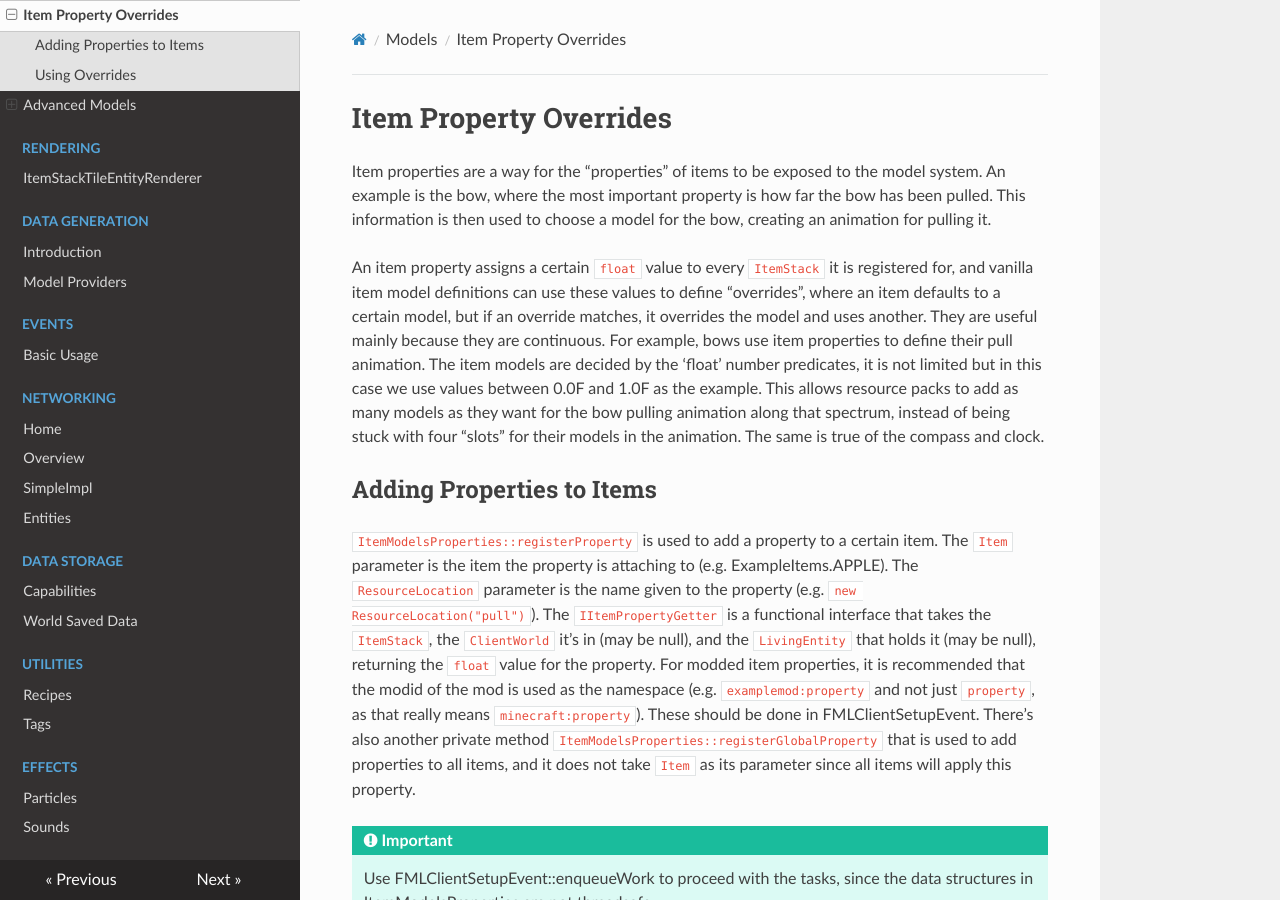
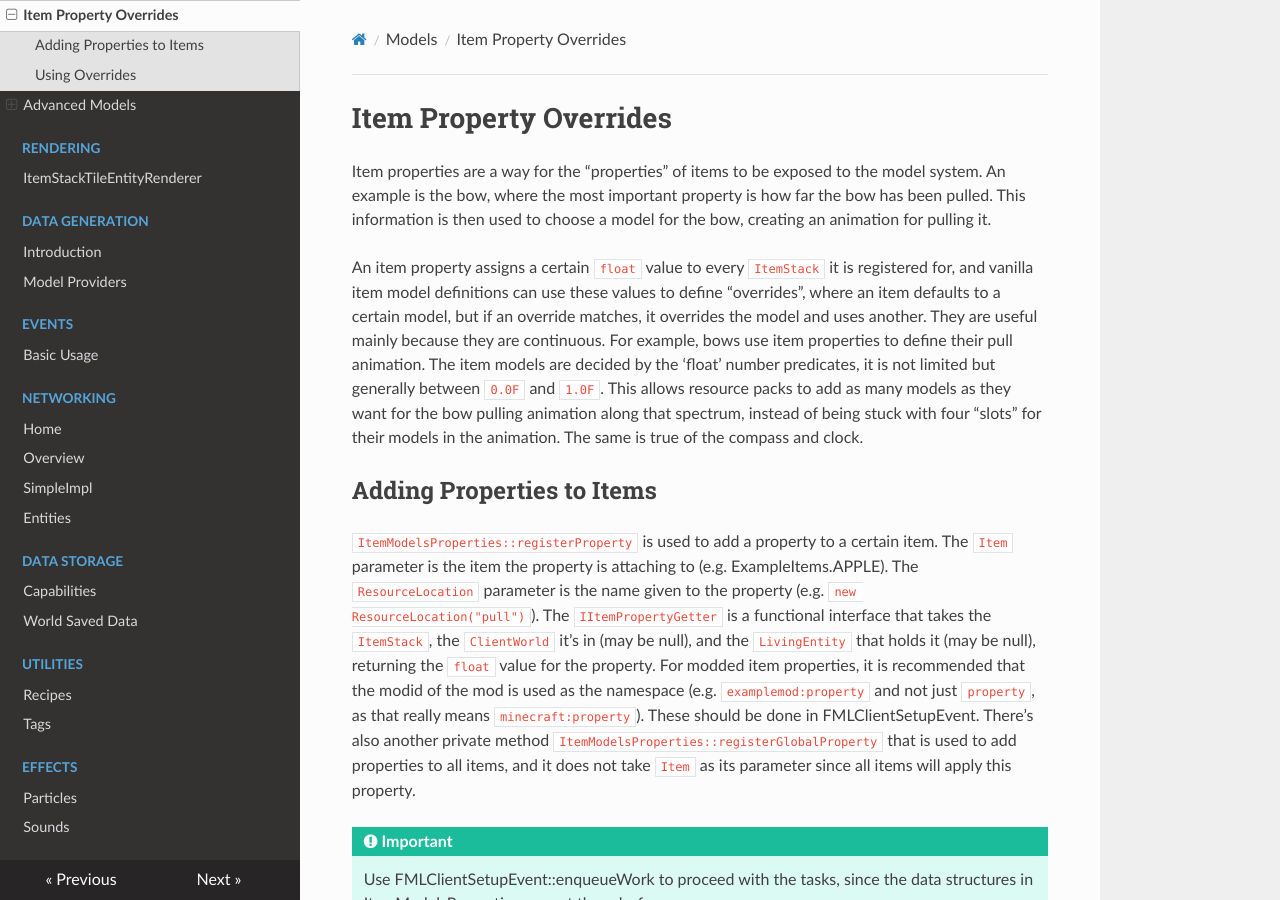
Before and after one commit to MinecraftForge/Documentation, an MkDocs documentation site: the page built from docs/models/overrides.md, in a window 1280 px wide and 900 px high. Built offline with MkDocs 1.6.1, drawn with Linux system fonts in a browser that asks for light colours; nearby versions of some CDN libraries.

Commit message:
Update docs/models/overrides.md
Co-authored-by: tterrag <tterrag1098@gmail.com>

```diff
--- a/docs/models/overrides.md
+++ b/docs/models/overrides.md
@@ -3,7 +3,7 @@ Item Property Overrides
 
 Item properties are a way for the "properties" of items to be exposed to the model system. An example is the bow, where the most important property is how far the bow has been pulled. This information is then used to choose a model for the bow, creating an animation for pulling it.
 
-An item property assigns a certain `float` value to every `ItemStack` it is registered for, and vanilla item model definitions can use these values to define "overrides", where an item defaults to a certain model, but if an override matches, it overrides the model and uses another. They are useful mainly because they are continuous. For example, bows use item properties to define their pull animation. The item models are decided by the 'float' number predicates, it is not limited but in this case we use values between 0.0F and 1.0F as the example. This allows resource packs to add as many models as they want for the bow pulling animation along that spectrum, instead of being stuck with four "slots" for their models in the animation. The same is true of the compass and clock.
+An item property assigns a certain `float` value to every `ItemStack` it is registered for, and vanilla item model definitions can use these values to define "overrides", where an item defaults to a certain model, but if an override matches, it overrides the model and uses another. They are useful mainly because they are continuous. For example, bows use item properties to define their pull animation. The item models are decided by the 'float' number predicates, it is not limited but generally between `0.0F` and `1.0F`. This allows resource packs to add as many models as they want for the bow pulling animation along that spectrum, instead of being stuck with four "slots" for their models in the animation. The same is true of the compass and clock.
 
 Adding Properties to Items
 --------------------------
```
